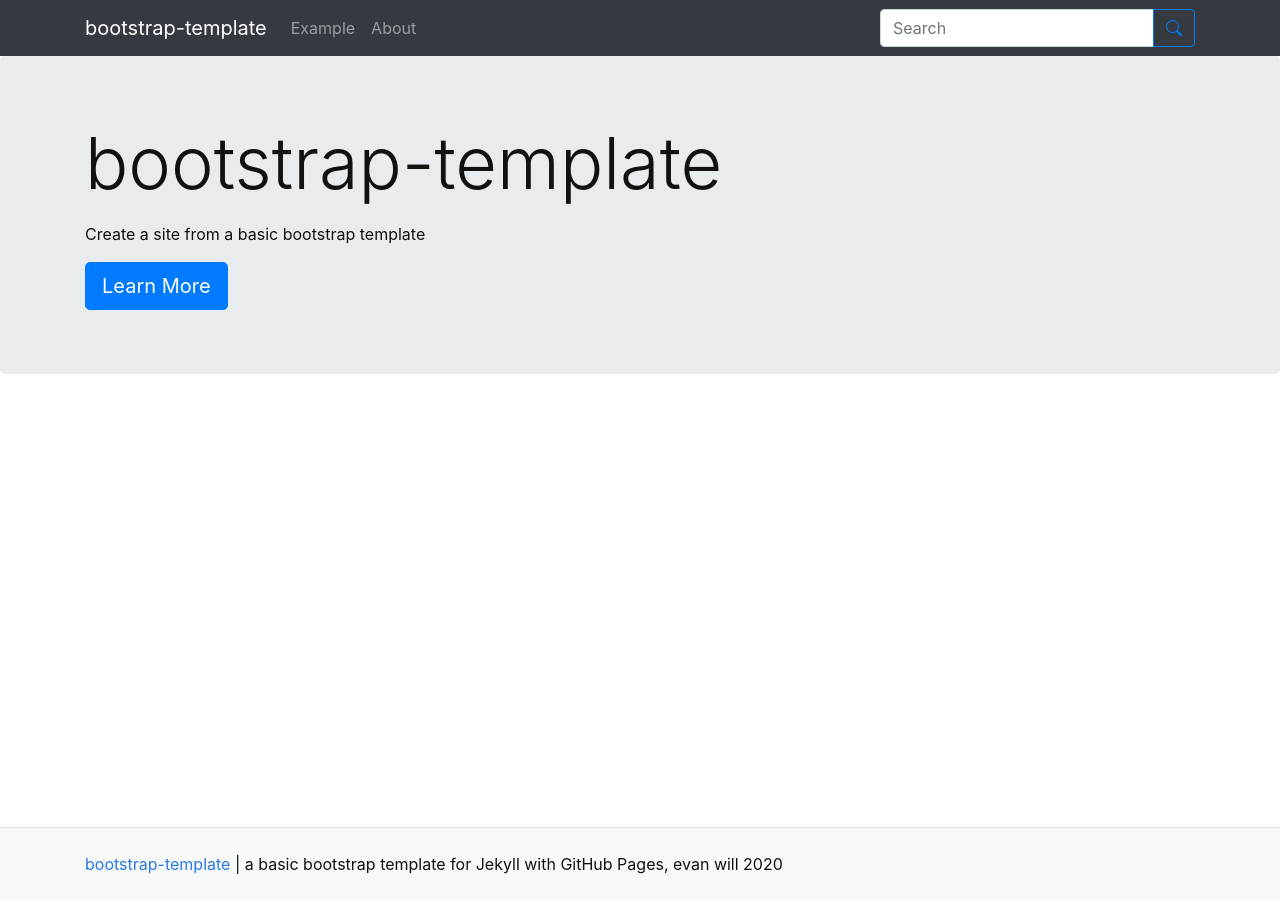
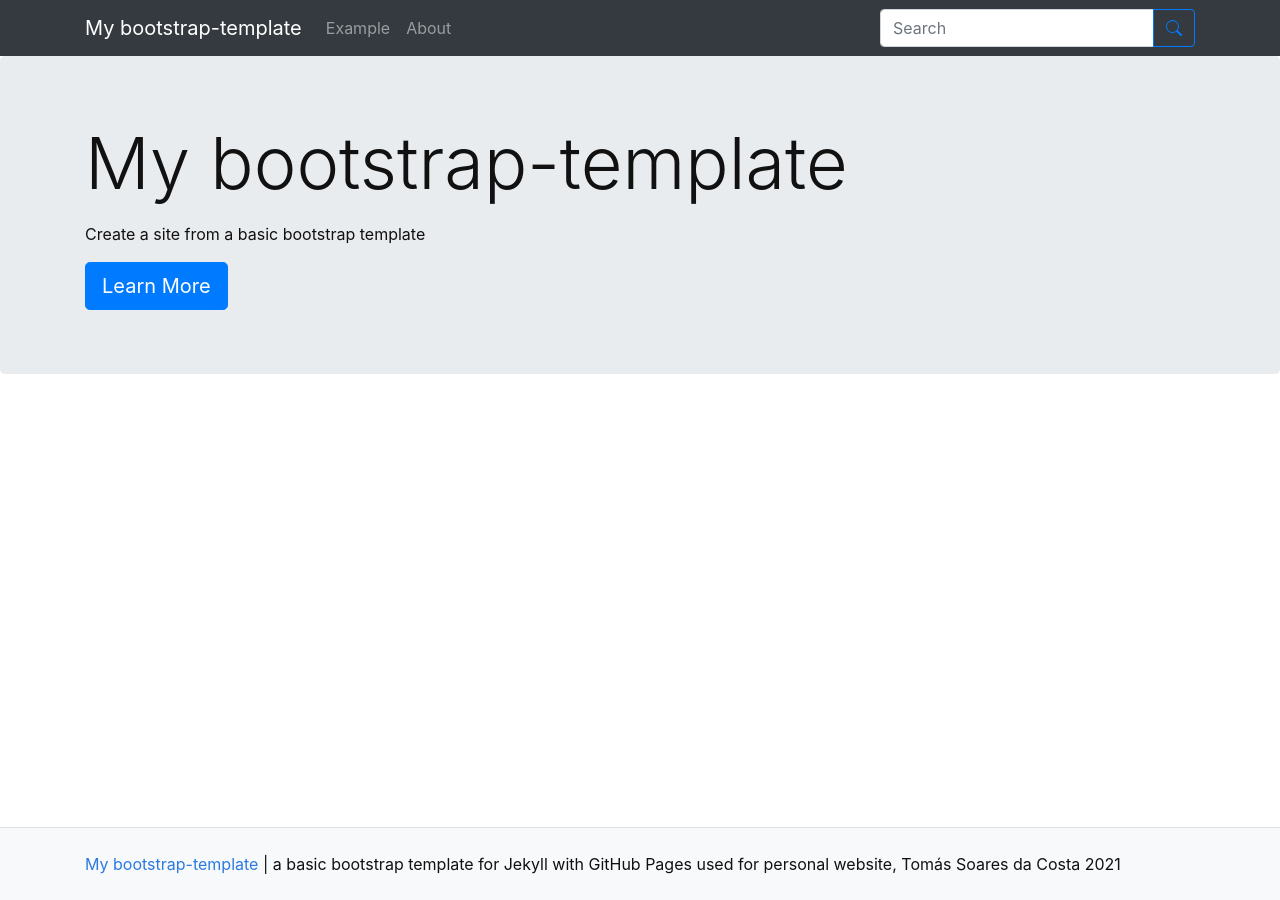
Before and after one commit to SantaTitular/tomassoaresdacosta, a Jekyll site: the page built from pages/index.md, in a window 1280 px wide. Built offline with Jekyll 4.4.1, drawn with Linux system fonts in a browser that asks for light colours.

Commit message:
set up config

```diff
--- a/_config.yml
+++ b/_config.yml
@@ -9,10 +9,10 @@
 #######
 # SITE SETTINGS
 #
-title: bootstrap-template
-description: "a basic bootstrap template for Jekyll with GitHub Pages"
-year: 2020
-author: evan will
+title: My bootstrap-template
+description: "a basic bootstrap template for Jekyll with GitHub Pages used for personal website"
+year: 2021
+author: Tomás Soares da Costa
 # add search box to navbar, true/false
 search: true
 
@@ -29,7 +29,7 @@ url:
 # baseurl is your github repository's name prefixed with a /
 baseurl:
 # location of code, the full url to your github repository
-source-code: https://github.com/thecdil/bootstrap-template
+source-code: https://github.com/SantaTitular/tomassoaresdacosta
 
 ##########
 # GOOGLE ANALYTICS [optional!]
```
